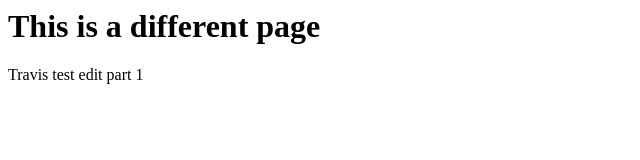
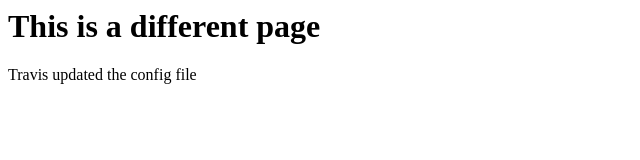
Before and after one commit to travispinnick/Travis-bug-bash, a plain HTML site: page desktop/index.html in a window 1280 px wide. Shown: the full height of the page, 0-640 px from the left. Drawn offline with Linux system fonts and the light colour scheme.

Commit message:
updated index.html and config file

```diff
--- a/desktop/index.html
+++ b/desktop/index.html
@@ -1,6 +1,6 @@
 <html>
     <h1>This is a different page</h1>
 
-    <p>Travis test edit part 1</p>
+    <p>Travis updated the config file</p>
 
 </html>
```
